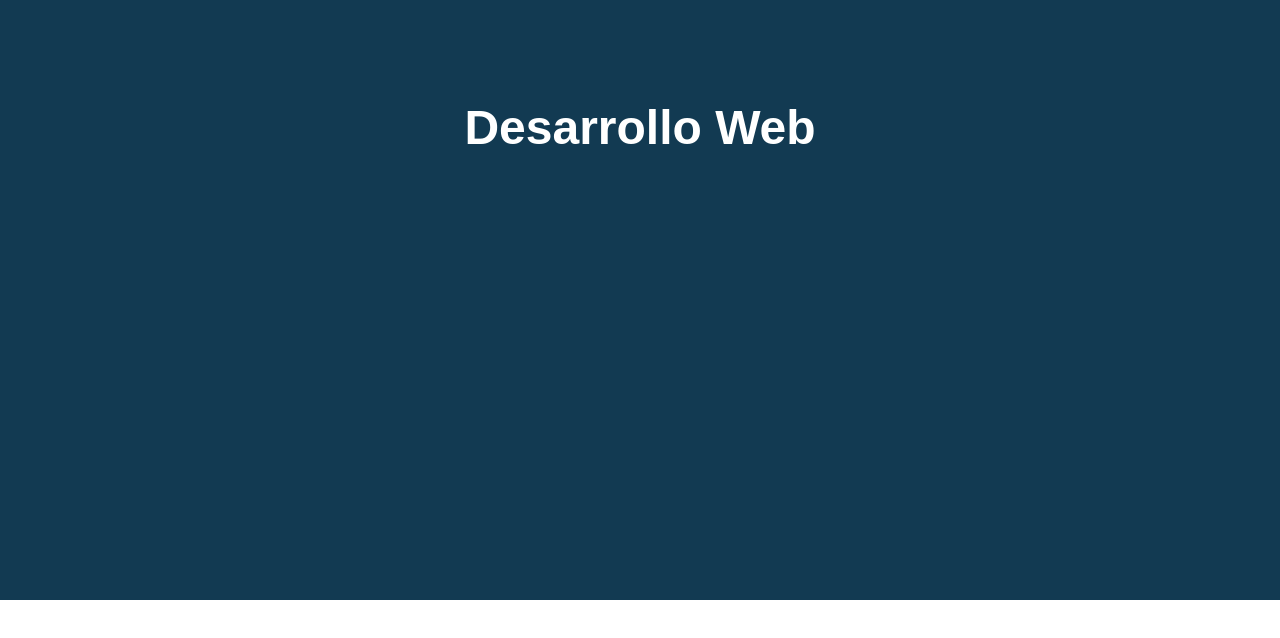
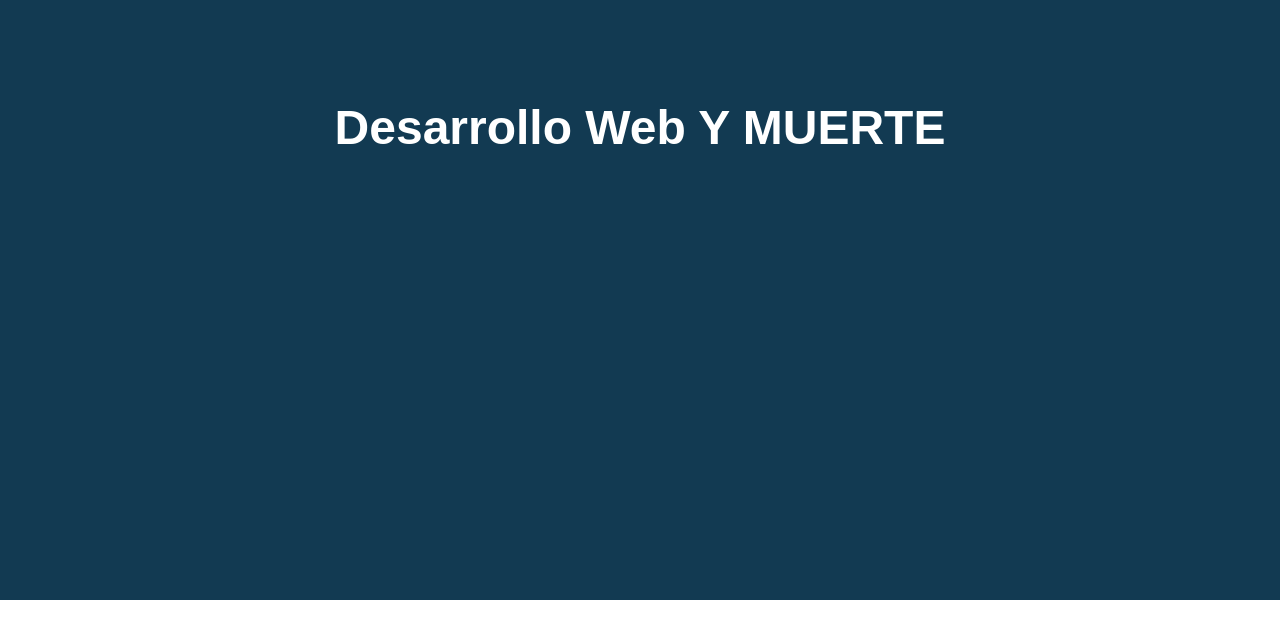
Before and after one commit to Valugh/webMateria2, a plain HTML site: page index.html in a window 1280 px wide. Drawn offline with Linux system fonts and the light colour scheme.

Commit message:
Modifiqué unos errores agregué texto

```diff
--- a/index.html
+++ b/index.html
@@ -4,14 +4,14 @@
     <meta charset="utf-8" />
      <title> Web | Materia 2 </title>
     <link rel= "stylesheet" href="sitio/css/estilo.css"/>
-     <!---Descripcion y keywords--->
+     <!--Descripcion y keywords-->
      <meta name="description" content="Ejercicios de HTML y CSS" />
      <meta name="keywords" content="html, CSS, Web, Desarrollo" />
     </head>
 
     <body>
         <header class="hero">
-            <h1>Desarrollo Web</h1>
+            <h1>Desarrollo Web Y MUERTE</h1>
         </header>
 
     </body>
```
